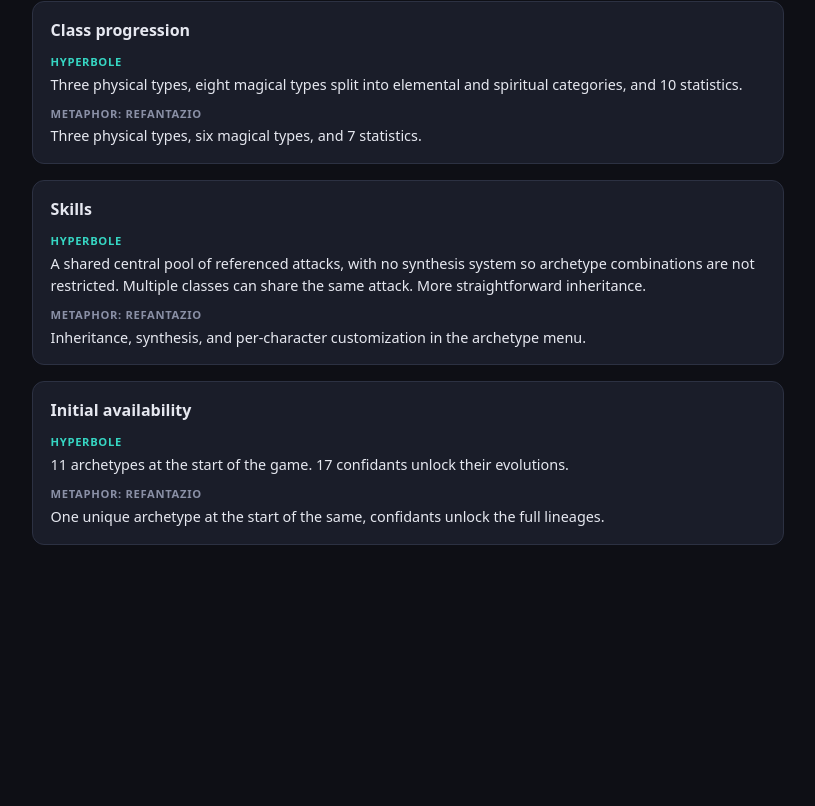
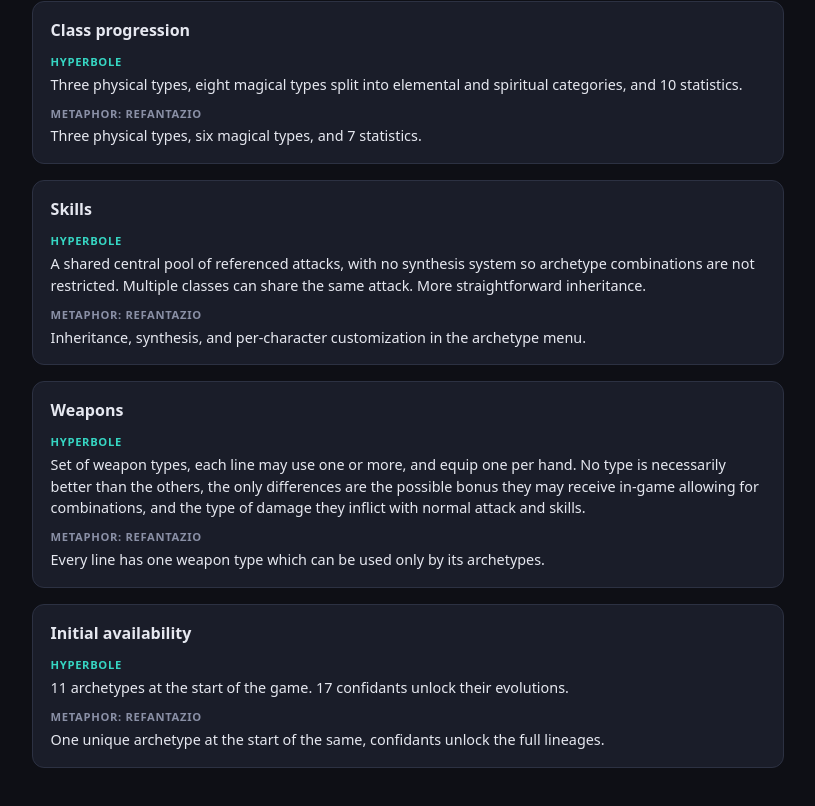
Before and after one commit to SergioRollan/hyperbole, a Vue app: page /rules in a window 1280 px wide. Shown: the part 2167-2973 px from the top of the page, without its empty margins (232-1047 px from the left). Before the commit the page ends 2792 px from the top, so only its background shows below. Built offline with nearby package versions, Linux system fonts and the light colour scheme.

Commit message:
uso de armas texto

```diff
--- a/src/data/i18n/combat-rules.content.ts
+++ b/src/data/i18n/combat-rules.content.ts
@@ -173,6 +173,17 @@
       },
     },
     {
+      topic: { es: 'Uso de armas', en: 'Weapons' },
+      ours: {
+        es: 'Conjunto definido de armas, cada línea usará una o más, y podrá tener equipada una en cada mano. Ningún tipo de arma es mejor que el resto, diferenciándose solo en los bonus que puedan recibir en el juego dando lugar a posibles combinaciones, y en el tipo de daño físico que infligen con los ataques básicos y con sus habilidades.',
+        en: 'Set of weapon types, each line may use one or more, and equip one per hand. No type is necessarily better than the others, the only differences are the possible bonus they may receive in-game allowing for combinations, and the type of damage they inflict with normal attack and skills.',
+      },
+      inspired: {
+        es: 'Cada linea tiene un arma que solo pueden utilizar sus arquetipos',
+        en: 'Every line has one weapon type which can be used only by its archetypes.',
+      },
+    },
+    {
       topic: { es: 'Disposición inicial', en: 'Initial availability' },
       ours: {
         es: '11 arquetipos a elegir al comienzo del juego. Los 17 confidentes desbloquean las evoluciones.',
```
